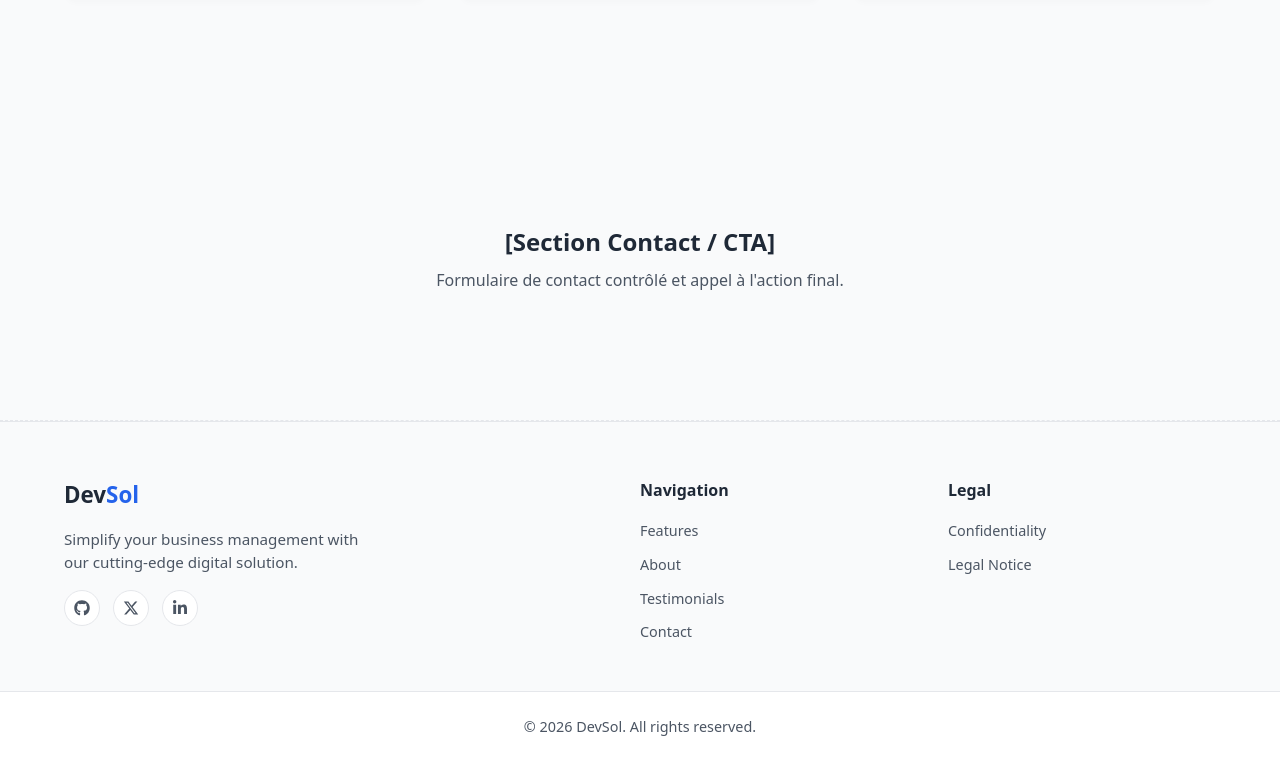
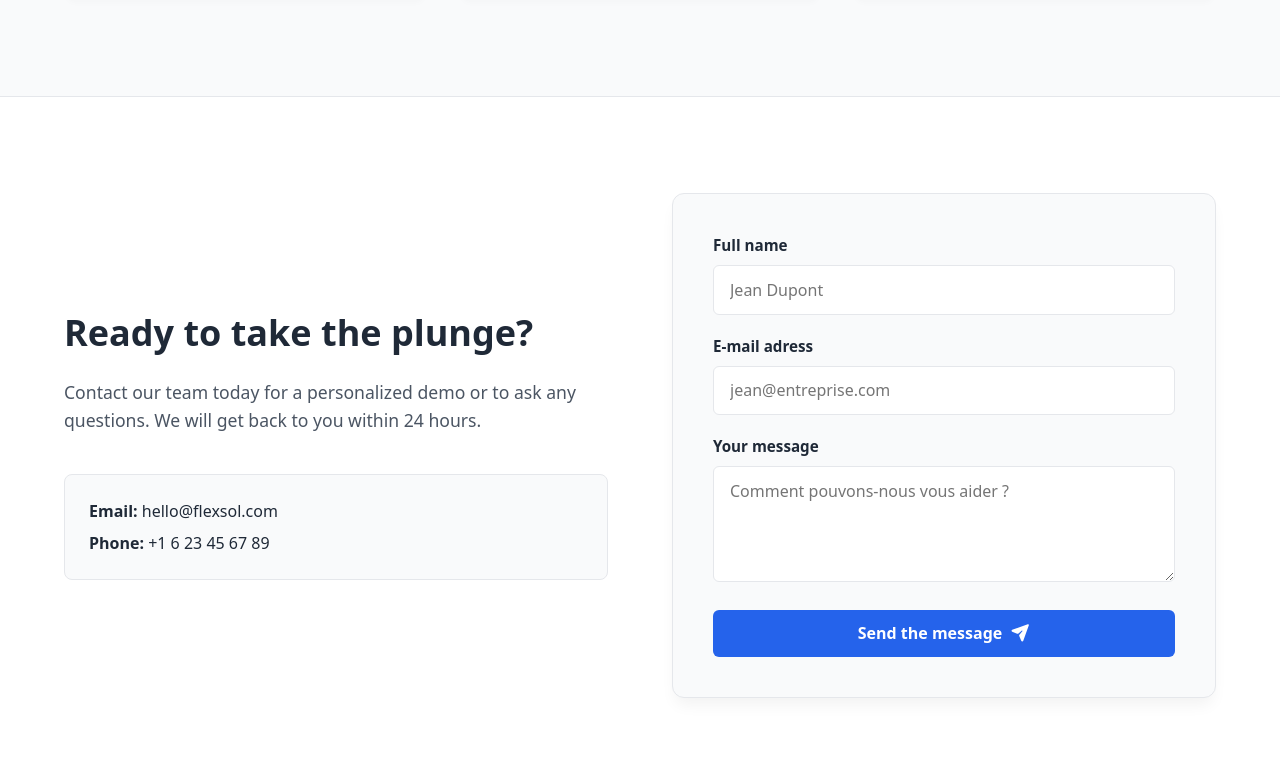
Before and after one commit to dev-gamal/Landing-page-with-React, a React (Vite) app: page / in a window 1280 px wide. Shown: the part 2776-3540 px from the top of the page. Built offline with nearby package versions, Linux system fonts and the light colour scheme.

Commit message:
feat: adding Contact to App.jsx with validation

```diff
--- a/src/App.jsx
+++ b/src/App.jsx
@@ -3,15 +3,10 @@ import Hero from "./Components/Hero";
 import Features from "./Components/Features";
 import About from "./Components/About";
 import Testimonials from "./Components/Testimonials";
+import Contact from "./components/Contact";
 import Footer from "./components/Footer";
 
 export default function App() {
-  const sectionPlaceholderStyle = {
-    padding: "8rem 0",
-    textAlign: "center",
-    borderBottom: "1px dashed #e5e7eb",
-  };
-
   return (
     <>
       <Header />
@@ -21,19 +16,7 @@ export default function App() {
         <Features />
         <About />
         <Testimonials />
-
-        {/* Squelette de la section Contact / CTA */}
-        <section
-          id="contact"
-          style={{ ...sectionPlaceholderStyle, backgroundColor: "#f9fafb" }}
-        >
-          <div className="container">
-            <h2>[Section Contact / CTA]</h2>
-            <p style={{ color: "#4b5563", marginTop: "0.5rem" }}>
-              Formulaire de contact contrôlé et appel à l'action final.
-            </p>
-          </div>
-        </section>
+        <Contact />
       </main>
 
       <Footer />
--- a/src/Components/Contact.jsx
+++ b/src/Components/Contact.jsx
@@ -0,0 +1,136 @@
+import { useState } from 'react';
+import { FontAwesomeIcon } from '@fortawesome/react-fontawesome';
+import { faPaperPlane, faCheckCircle } from '@fortawesome/free-solid-svg-icons';
+import styles from './Contact.module.css';
+
+export default function Contact() {
+  const [formData, setFormData] = useState({
+    name: '',
+    email: '',
+    message: ''
+  });
+
+  const [errors, setErrors] = useState({});
+  const [isSubmitted, setIsSubmitted] = useState(false);
+
+  const handleChange = (e) => {
+    const { name, value } = e.target;
+    setFormData({ ...formData, [name]: value });
+    if (errors[name]) {
+      setErrors({ ...errors, [name]: '' });
+    }
+  };
+
+  const validateForm = () => {
+    const newErrors = {};
+    if (!formData.name.trim()) {
+      newErrors.name = 'The name is required.';
+    }
+
+    if (!formData.email.trim()) {
+      newErrors.email = "The email is required.";
+    } else if (!/\S+@\S+\.\S+/.test(formData.email)) {
+      newErrors.email = "The email adress is invalide.";
+    }
+
+    if (!formData.message.trim()) {
+      newErrors.message = 'The message must not be empty.';
+    }
+
+    return newErrors;
+  };
+
+  const handleSubmit = (e) => {
+    e.preventDefault();
+    const validationErrors = validateForm();
+
+    if (Object.keys(validationErrors).length > 0) {
+      setErrors(validationErrors);
+    } else {
+      setIsSubmitted(true);
+      setFormData({ name: '', email: '', message: '' });
+    }
+  };
+
+  return (
+    <section id="contact" className={styles.contact}>
+      <div className={`container ${styles.contactContainer}`}>
+
+        <div className={styles.textContent}>
+          <h2 className={styles.title}>Ready to take the plunge?</h2>
+          <p className={styles.description}>
+            Contact our team today for a personalized demo or to ask any questions. We will get back to you within 24 hours.
+          </p>
+          <div className={styles.contactInfo}>
+            <p><strong>Email:</strong> hello@flexsol.com</p>
+            <p><strong>Phone:</strong> +1 6 23 45 67 89</p>
+          </div>
+        </div>
+
+        <div className={styles.formContainer}>
+          {isSubmitted ? (
+            <div className={styles.successMessage}>
+              <FontAwesomeIcon icon={faCheckCircle} className={styles.successIcon} />
+              <h3>Message sent with success !</h3>
+              <p>Thank you for contacting us. Our team will get back to you very shortly.</p>
+              <button
+                onClick={() => setIsSubmitted(false)}
+                className={styles.resetButton}
+              >
+                Send another message
+              </button>
+            </div>
+          ) : (
+            <form onSubmit={handleSubmit} className={styles.form} noValidate>
+              <div className={styles.inputGroup}>
+                <label htmlFor="name">Full name</label>
+                <input
+                  type="text"
+                  id="name"
+                  name="name"
+                  value={formData.name}
+                  onChange={handleChange}
+                  placeholder="Jean Dupont"
+                  className={errors.name ? styles.inputError : ''}
+                />
+                {errors.name && <span className={styles.errorText}>{errors.name}</span>}
+              </div>
+
+              <div className={styles.inputGroup}>
+                <label htmlFor="email">E-mail adress</label>
+                <input
+                  type="email"
+                  id="email"
+                  name="email"
+                  value={formData.email}
+                  onChange={handleChange}
+                  placeholder="jean@entreprise.com"
+                  className={errors.email ? styles.inputError : ''}
+                />
+                {errors.email && <span className={styles.errorText}>{errors.email}</span>}
+              </div>
+
+              <div className={styles.inputGroup}>
+                <label htmlFor="message">Your message</label>
+                <textarea
+                  id="message"
+                  name="message"
+                  rows="4"
+                  value={formData.message}
+                  onChange={handleChange}
+                  placeholder="Comment pouvons-nous vous aider ?"
+                  className={errors.message ? styles.inputError : ''}
+                ></textarea>
+                {errors.message && <span className={styles.errorText}>{errors.message}</span>}
+              </div>
+
+              <button type="submit" className={styles.submitBtn}>
+                Send the message <FontAwesomeIcon icon={faPaperPlane} style={{ marginLeft: '8px' }} />
+              </button>
+            </form>
+          )}
+        </div>
+      </div>
+    </section>
+  );
+}
--- /dev/null
+++ b/src/Components/Contact.module.css
@@ -0,0 +1,171 @@
+.contact {
+  padding: 6rem 0;
+  background-color: var(--bg-main);
+  border-top: 1px solid var(--border);
+}
+
+.contactContainer {
+  display: grid;
+  grid-template-columns: 1fr 1fr;
+  gap: 4rem;
+  align-items: center;
+}
+
+/* Partie Texte */
+.textContent {
+  display: flex;
+  flex-direction: column;
+  gap: 1.5rem;
+}
+
+.title {
+  font-size: 2.25rem;
+  font-weight: 700;
+  color: var(--text-main);
+  line-height: 1.2;
+}
+
+.description {
+  font-size: 1.1rem;
+  color: var(--text-muted);
+  line-height: 1.6;
+}
+
+.contactInfo {
+  margin-top: 1rem;
+  background-color: var(--bg-alt);
+  padding: 1.5rem;
+  border-radius: 8px;
+  border: 1px solid var(--border);
+}
+
+.contactInfo p {
+  color: var(--text-main);
+  margin-bottom: 0.5rem;
+}
+
+.contactInfo p:last-child {
+  margin-bottom: 0;
+}
+
+/* Partie Formulaire */
+.formContainer {
+  background-color: var(--bg-alt);
+  padding: 2.5rem;
+  border-radius: 12px;
+  border: 1px solid var(--border);
+  box-shadow: 0 10px 15px -3px rgba(0, 0, 0, 0.05);
+}
+
+.form {
+  display: flex;
+  flex-direction: column;
+  gap: 1.25rem;
+}
+
+.inputGroup {
+  display: flex;
+  flex-direction: column;
+  gap: 0.5rem;
+}
+
+.inputGroup label {
+  font-size: 0.95rem;
+  font-weight: 600;
+  color: var(--text-main);
+}
+
+.inputGroup input,
+.inputGroup textarea {
+  width: 100%;
+  padding: 0.8rem 1rem;
+  border: 1px solid var(--border);
+  border-radius: 6px;
+  background-color: var(--bg-main);
+  color: var(--text-main);
+  font-family: inherit;
+  font-size: 1rem;
+  transition: var(--transition);
+}
+
+.inputGroup input:focus,
+.inputGroup textarea:focus {
+  outline: none;
+  border-color: var(--primary);
+  box-shadow: 0 0 0 3px rgba(37, 99, 235, 0.1);
+}
+
+.inputError {
+  border-color: #ef4444 !important;
+}
+
+.errorText {
+  color: #ef4444;
+  font-size: 0.85rem;
+}
+
+.submitBtn {
+  margin-top: 0.5rem;
+  background-color: var(--primary);
+  color: #ffffff;
+  padding: 0.8rem 1.5rem;
+  border-radius: 6px;
+  font-size: 1rem;
+  font-weight: 600;
+  display: flex;
+  justify-content: center;
+  align-items: center;
+  transition: var(--transition);
+}
+
+.submitBtn:hover {
+  background-color: var(--primary-hover);
+}
+
+/* Message de succès */
+.successMessage {
+  text-align: center;
+  padding: 2rem 0;
+  display: flex;
+  flex-direction: column;
+  align-items: center;
+  gap: 1rem;
+}
+
+.successIcon {
+  font-size: 3.5rem;
+  color: #10b981; /* Vert */
+}
+
+.successMessage h3 {
+  font-size: 1.5rem;
+  color: var(--text-main);
+}
+
+.successMessage p {
+  color: var(--text-muted);
+}
+
+.resetButton {
+  margin-top: 1rem;
+  background-color: transparent;
+  color: var(--primary);
+  border: 1px solid var(--primary);
+  padding: 0.6rem 1.2rem;
+  border-radius: 6px;
+  font-weight: 600;
+  transition: var(--transition);
+}
+
+.resetButton:hover {
+  background-color: var(--primary);
+  color: #ffffff;
+}
+
+/* Responsive */
+@media (max-width: 992px) {
+  .contactContainer {
+    grid-template-columns: 1fr;
+    gap: 3rem;
+  }
+}
```
